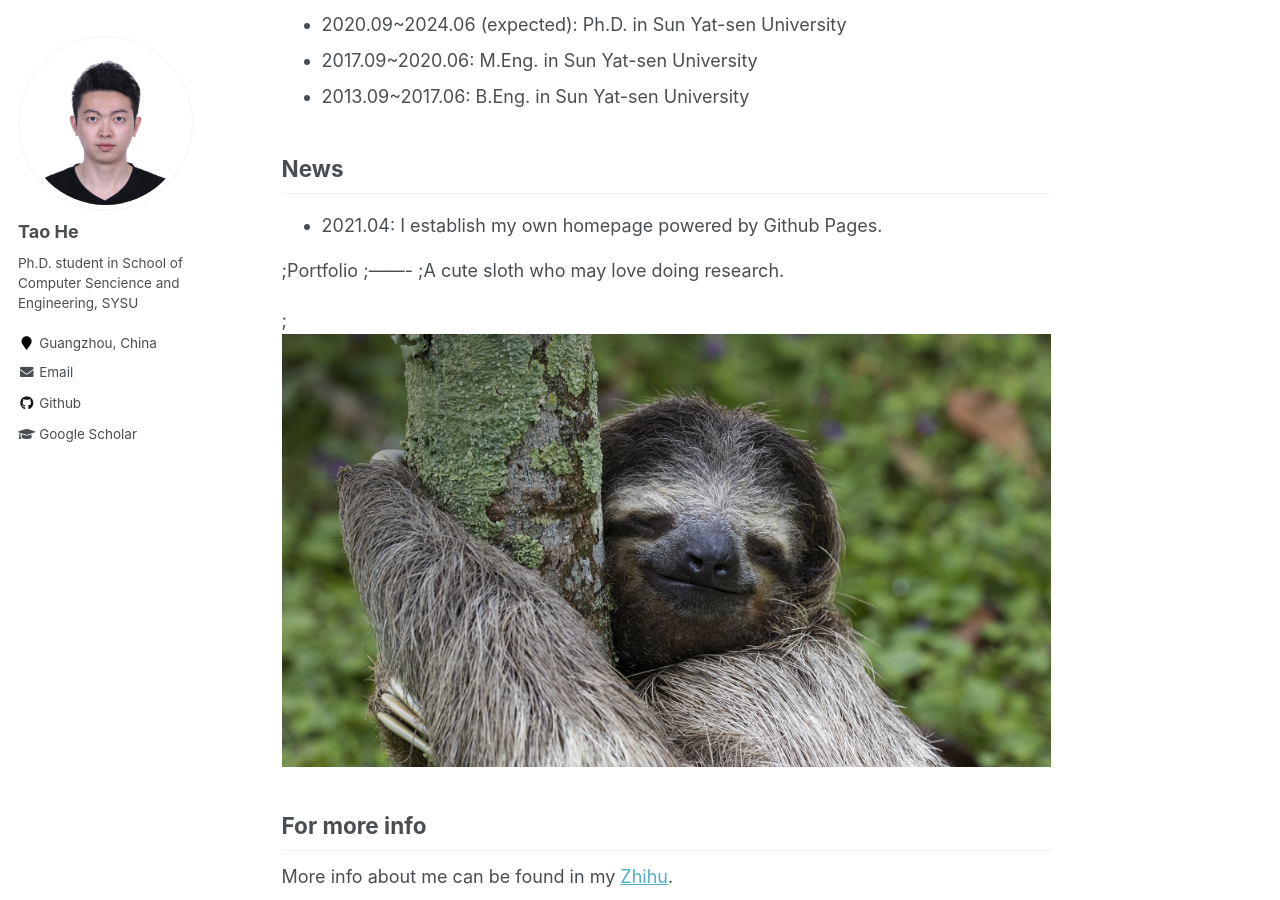
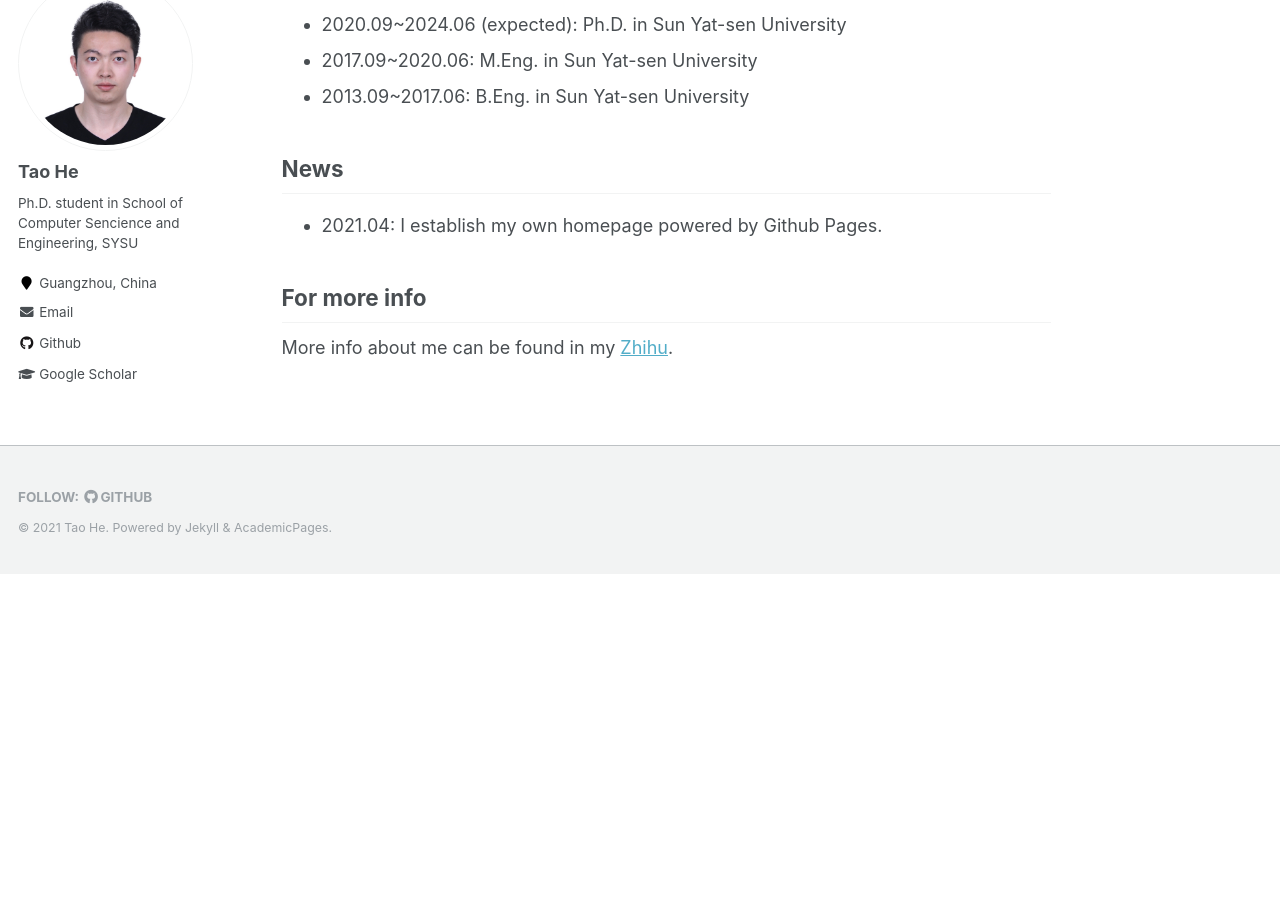
Before and after one commit to onewalnut/onewalnut.github.io, a Jekyll site: the page built from _pages/about.md, in a window 1280 px wide and 900 px high, scrolled down 449 px. Built offline with Jekyll 4.4.1, drawn with Linux system fonts in a browser that asks for light colours; after the commit the page ends 1023 px from its top, so only the background shows below that.

Commit message:
Update about.md

```diff
--- a/_pages/about.md
+++ b/_pages/about.md
@@ -26,13 +26,6 @@ News
 * 2021.04: I establish my own homepage powered by Github Pages.
 
 
-;Portfolio
-;-------
-;A cute sloth who may love doing research.
-
-;![A cute sloth](/images/cute.jpg "A cute sloth")
-
-
 For more info
 -------
 More info about me can be found in my [Zhihu](https://www.zhihu.com/people/onewalnut).
```
